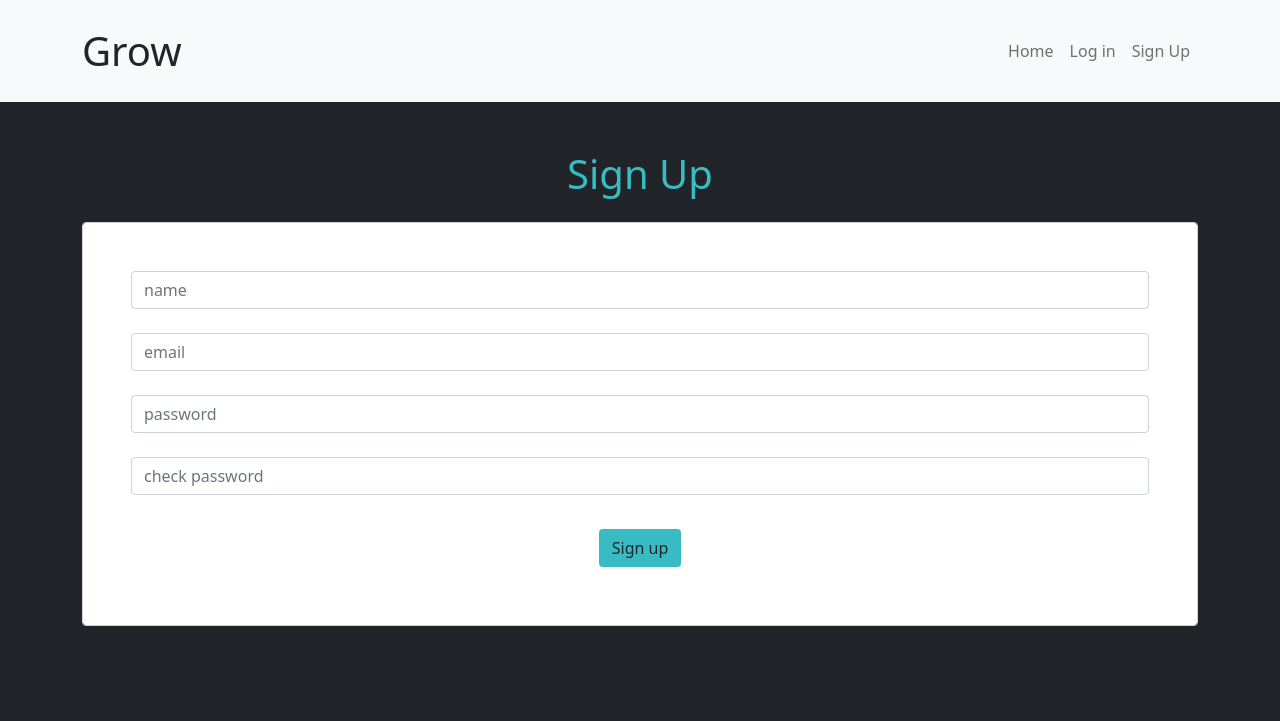
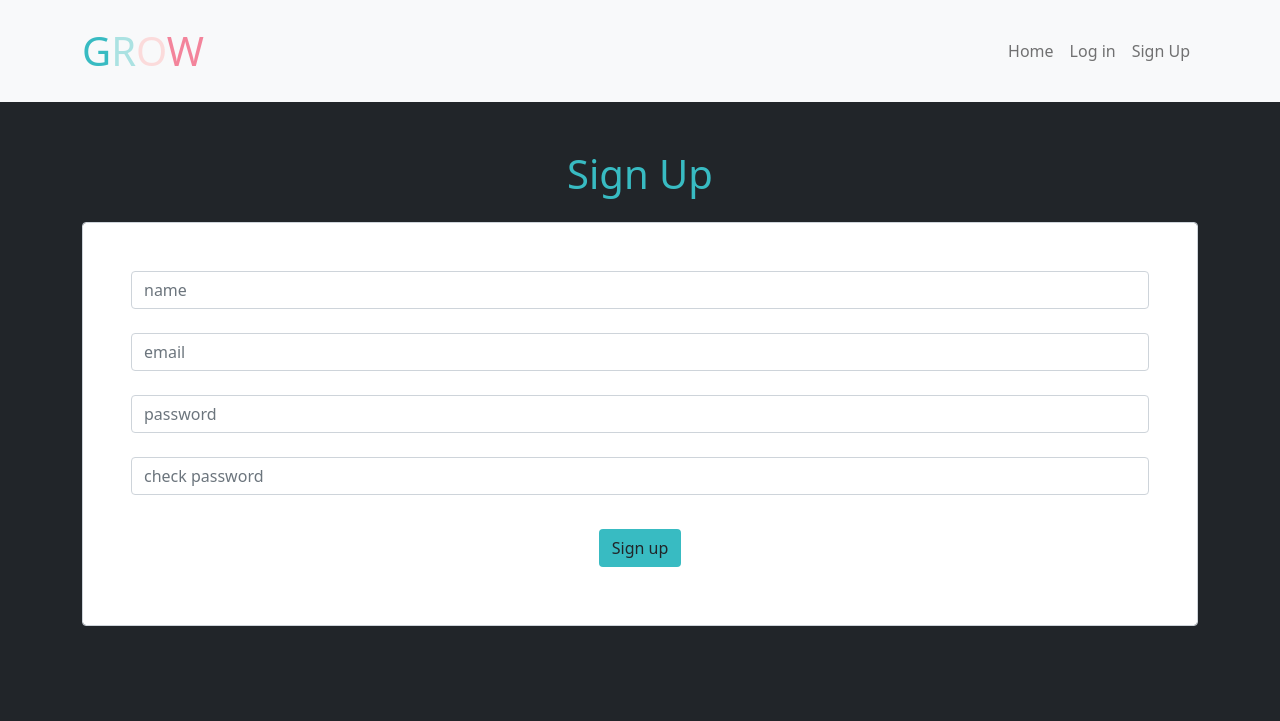
Before and after one commit to alexmercer6/social_workout_app, a Flask app: page /signup in a window 1280 px wide. Shown: the top 721 px of the page. Run offline with Flask 2, Linux system fonts and the light colour scheme; some libraries are stand-ins or nearby versions.

Commit message:
style changes

```diff
--- a/app.py
+++ b/app.py
@@ -178,7 +178,7 @@ def sleep():
             for nap in nap_time:
                 total += nap[0]
             nap_avg = total / len(nap_time)
-            nap_avg_hrs = round(nap_avg / 60, 2)
+            nap_avg_hrs = str(round(nap_avg / 60, 2)) + "hours"
         else:
             nap_avg_hrs = "No sleep recorded yet"
 
--- a/static/style.css
+++ b/static/style.css
@@ -5,7 +5,27 @@
     }
 }
 
-
+.g {
+    color: #38bbc2;
+}
+.r {
+    color: #abe2e2;
+}
+.o {
+    color: #fbdbdb;
+}
+.w {
+    color: #f3849b;
+}
+.file-btn {
+    border: 2px solid black;
+}
+.file-container {
+    background-color: #f5b8c3;
+}
+.file-input {
+    background-color: #f5b8c3 !important;
+}
 .begin-collapsed {
     height: 0;
 }
--- a/templates/base.html
+++ b/templates/base.html
@@ -11,7 +11,7 @@
 <body>
     <nav class="navbar navbar-expand-md bg-light navbar-light py-3">
         <div class="container">
-            <a href="/" class="navbar-brand text-dark logo">Grow</a>
+            <a href="/" class="navbar-brand text-dark logo"><span class="g">G</span><span class="r">R</span><span class="o">O</span><span class="w">W</span> </a>
             <button class="navbar-toggler" type="button" data-bs-toggle="collapse" data-bs-target="#navmenu"><span class="navbar-toggler-icon"></span></button>
             <div class="collapse navbar-collapse" id="navmenu">
                 <ul class="navbar-nav ms-auto">
```
Also changed, not shown: templates/profile_picture.html (+9 -5 lines).
